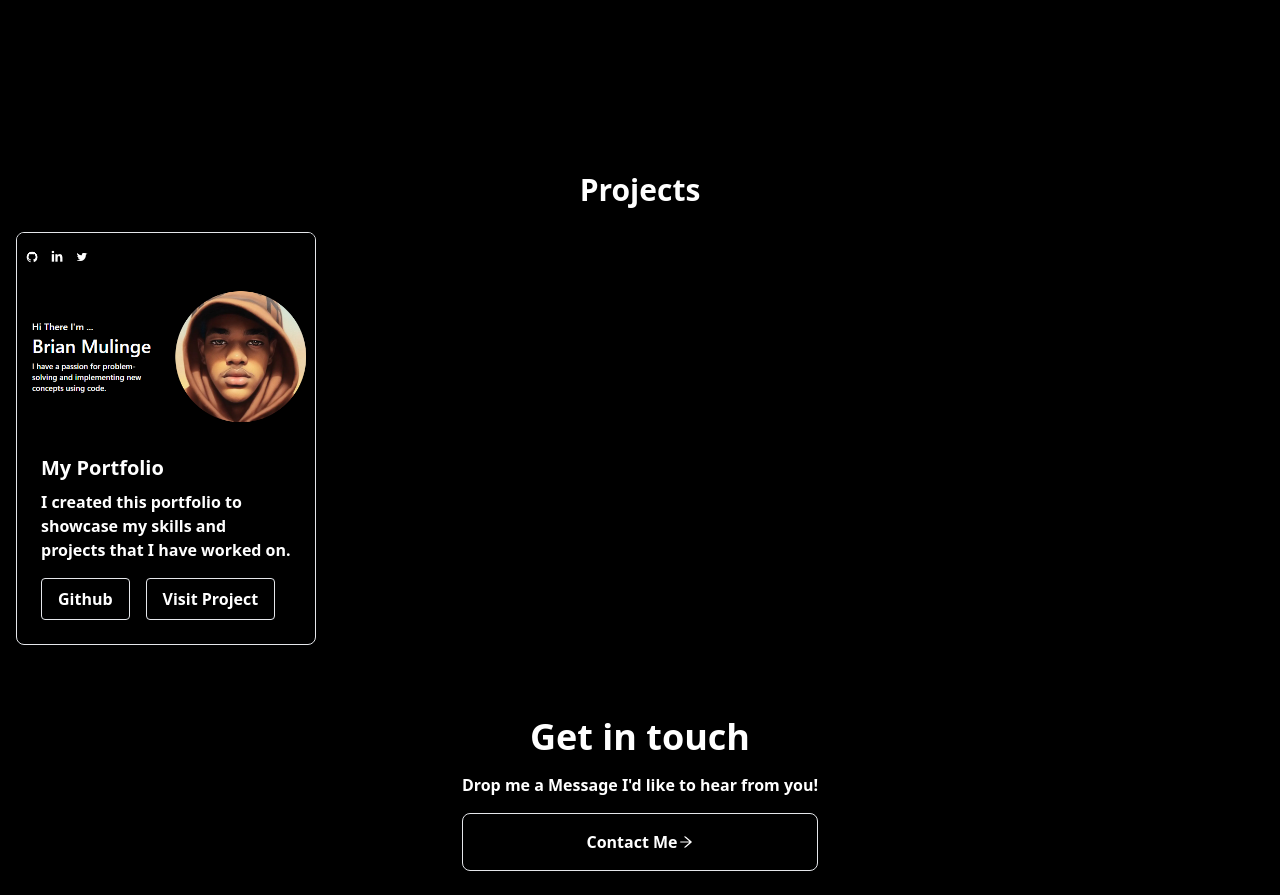
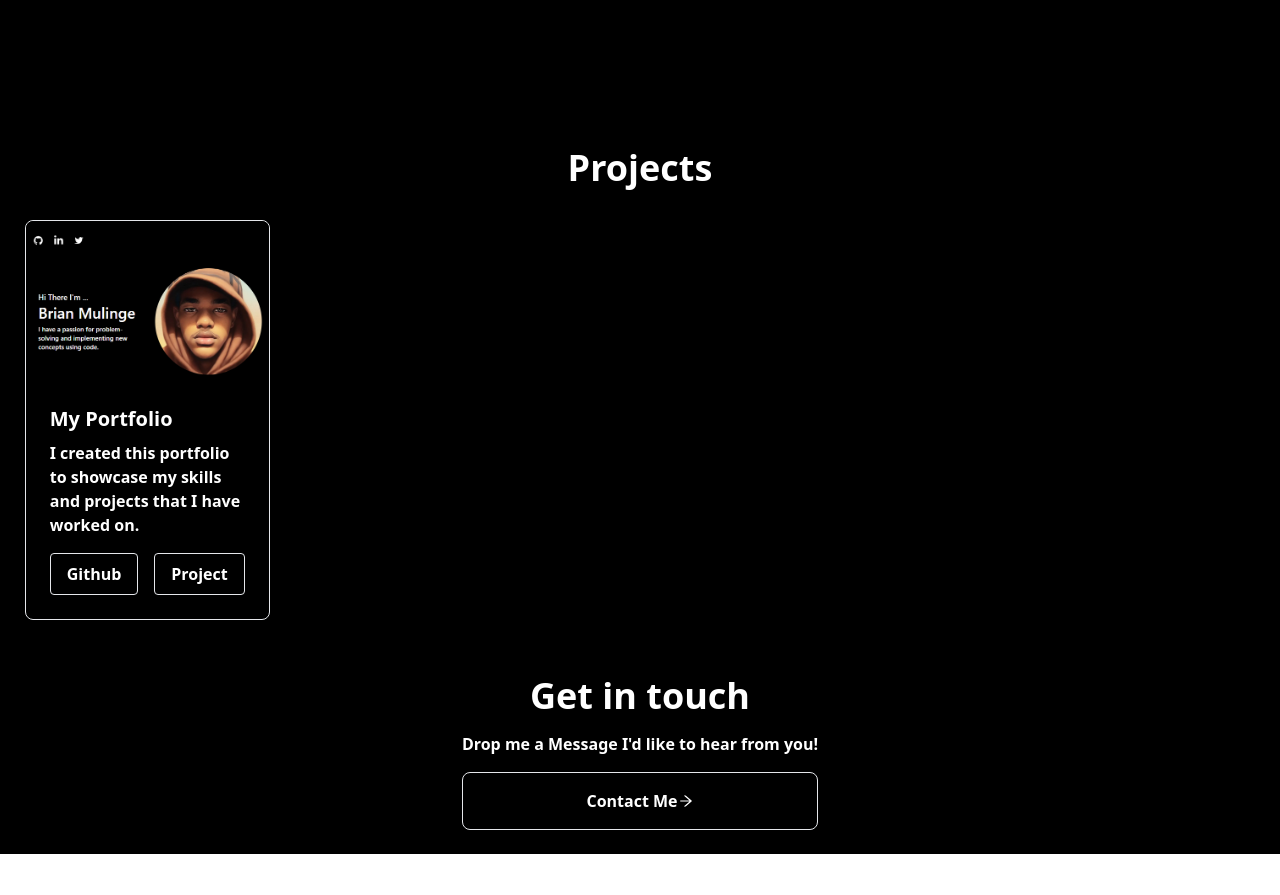
Before and after one commit to mbpII/portfolio, a Next.js app: page / in a window 1280 px wide. Shown: the part 1468-2363 px from the top of the page. After the commit the page ends 2322 px from the top, so only its background shows below. Built offline with nearby package versions, Linux system fonts and the light colour scheme.

Commit message:
updated the contact section

```diff
--- a/src/components/About.js
+++ b/src/components/About.js
@@ -15,7 +15,7 @@ function About() {
         </Canvas>
       </div>
 
-      <div className="h-full w-full lg:p-4">
+      <div className="h-full w-full lg:p-4 flex flex-col justify-center">
         <h1 className="font-semibold  text-3xl md:text-4xl pt-4">
           The technologies I use
         </h1>
--- a/src/components/Contact.js
+++ b/src/components/Contact.js
@@ -9,13 +9,16 @@ function Contact() {
         <h1 className="text-base font-semibold pt-4">
           Drop me a Message I&apos;d like to hear from you!
         </h1>
-        <h1
+
+        <a
           href="mailto:brianmulinge45@gmail.com"
-          className="flex items-center justify-center font-bold p-4 rounded-lg border mt-4"
+          target="_blank"
+          rel="noreferrer"
+          className="flex items-center justify-center font-bold px-6 py-4 rounded-lg border mt-4"
         >
           Contact Me
           <AiOutlineArrowRight />
-        </h1>
+        </a>
       </div>
     </section>
   );
--- a/src/components/Dumb.js
+++ b/src/components/Dumb.js
@@ -1,29 +1,36 @@
-import Image from "next/image";
 import React from "react";
-import pic from "../images/me.jpg";
+import { Canvas } from "@react-three/fiber";
+import Animation from "./Animation";
+import { OrbitControls } from "@react-three/drei";
 
-function Landing() {
+function About() {
   return (
-    <section className="flex h-screen w-full flex-col items-center justify-center md:flex-row p-6">
-      <div className="pt-16  ">
-        <h1 className="font-semibold text-base">Hi There I&apos;m ...</h1>
-        <h1 className="font-semibold text-4xl md:text-5xl">Brian Mulinge.</h1>
+    <section className="flex h-screen w-full flex-col items-center justify-center lg:flex-row p-6">
+      <div className="h-full md:h-2/4 lg:h-full w-full">
+        <Canvas style={{ width: "100%", height: "100%" }}>
+          <OrbitControls enableZoom={false} />
+          <ambientLight intensity={0.5} />
+          <directionalLight position={[-2, 5, 2]} intensity={1} />
+          <Animation />
+        </Canvas>
+      </div>
+
+      <div className="h-full w-full lg:p-4">
+        <h1 className="font-semibold  text-3xl md:text-4xl pt-4">
+          The technologies I use
+        </h1>
         <h1 className="font-semibold text-lg md:text-xl py-4">
-          I have a passion of problem-solving and implementing new concepts
-          using code.
+          As a self-taught developer, I have gained a strong understanding of
+          various programming languages and technologies through hands-on
+          projects and online resources. My passion for problem-solving and
+          attention to detail allows me to quickly understand and implement new
+          concepts. I have experience building responsive web applications as
+          well as working with APIs and databases. I am always eager to take on
+          new challenges and am dedicated to constantly improving my skills.
         </h1>
-      </div>
-      <div className="">
-        <Image
-          className="rounded-full"
-          priority
-          alt="profile picture"
-          src={pic}
-          width={800}
-          height={800}
-        />
       </div>
     </section>
   );
 }
-export default Landing;
+
+export default About;
--- a/src/components/Landing.js
+++ b/src/components/Landing.js
@@ -3,7 +3,7 @@ import pic from "../images/me.jpg";
 
 export default function Landing() {
   return (
-    <section className="flex flex-col items-center pt-10 pb-6 h-auto w-full sm:h-auto sm:pt-16 sm:flex-row">
+    <section className="flex flex-col items-center pt-10 pb-6 h-screen w-full sm:h-auto sm:pt-16 sm:flex-row">
       <div className="sm:w-1/2 sm:text-left p-6 pl-6 sm:pl-10">
         <h1 className="font-semibold text-base sm:text-2xl text-start">
           Hi There I&apos;m ...
@@ -16,14 +16,14 @@ export default function Landing() {
           using code.
         </h1>
       </div>
-      <div className="sm:w-1/2 flex flex-col items-center justify-center p-6">
+      <div className="sm:w-1/2 flex flex-col items-center justify-center p-6 ">
         <Image
-          className="rounded-full h-64 sm:h-auto w-64 sm:w-auto object-cover animate-blob-animation"
+          className="rounded-full h-64 sm:h-auto w-64 sm:w-auto object-cover"
           priority
           alt="profile picture"
           src={pic}
-          width={800}
-          height={800}
+          width={600}
+          height={600}
         />
       </div>
     </section>
--- a/src/components/Project.js
+++ b/src/components/Project.js
@@ -1,15 +1,18 @@
+import Projectdata from "../data/Projectdata";
 import Image from "next/image";
-import React from "react";
-import Projectdata from "../data/Projectdata";
 
-function Project() {
+export default function Project() {
   return (
-    <section className="container  py-12 p-4 items-center justify-items-center">
-      <h1 className="text-3xl font-bold mb-6 text-center">Projects</h1>
-      <div className="grid gap-4 grid-cols-1 md:grid-cols-3 lg:grid-cols-4 ">
+    <section className="p-6 h-full w-full">
+      <h1 className="text-4xl font-bold text-center pb-6">Projects</h1>
+      <div className="grid justify-items-center gap-4 auto-cols-auto md:grid-cols-3 lg:grid-cols-4 xl:grid-cols-5 p-2">
         {Projectdata.map((project, index) => (
-          <div key={index} className="border rounded-lg overflow-hidden">
-            <Image src={project.picture} alt={project.title} />
+          <div key={index} className="border rounded-lg">
+            <Image
+              className="rounded-lg"
+              src={project.picture}
+              alt={project.title}
+            />
             <div className="p-6">
               <h2 className="text-xl font-bold mb-2">{project.title}</h2>
               <p className="mb-4 font-semibold text-base">
@@ -28,9 +31,9 @@ function Project() {
                   href={project.projectlink}
                   target="_blank"
                   rel="noreferrer"
-                  className="border font-bold py-2 px-4 rounded ml-4 whitespace-nowrap"
+                  className="border font-bold py-2 px-4 rounded ml-4"
                 >
-                  Visit Project
+                  Project
                 </a>
               </div>
             </div>
@@ -40,5 +43,3 @@ function Project() {
     </section>
   );
 }
-
-export default Project;
```
